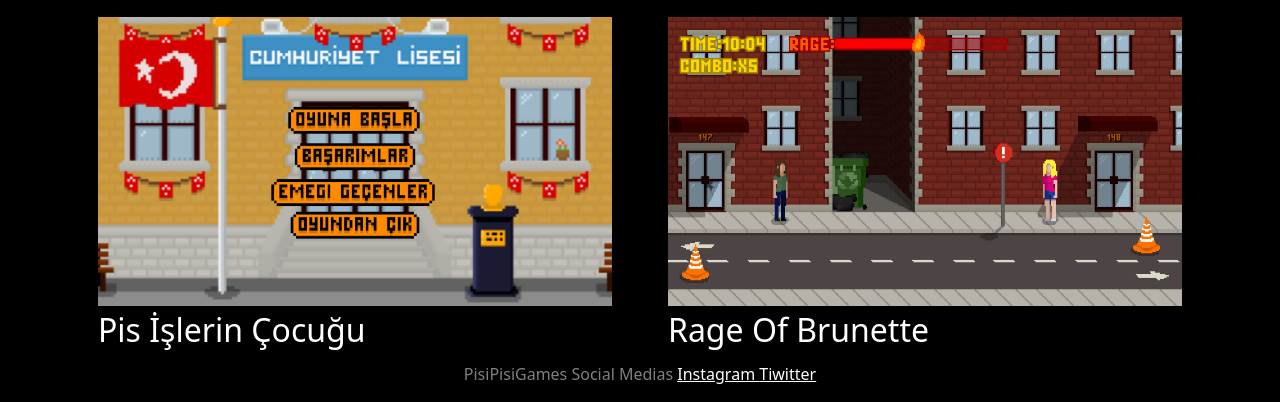
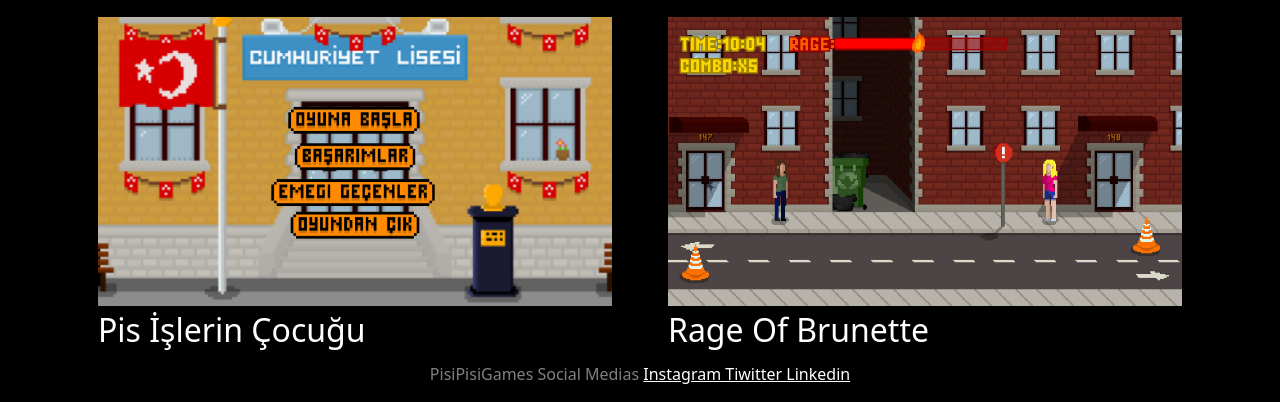
Before and after one commit to HasanBugraDuru/PisiPisiGamesWebsite, a plain HTML site: page PisiPisiGames.html in a window 1280 px wide. Shown: the part 995-1397 px from the top of the page. Drawn offline with nearby package versions, Linux system fonts and the light colour scheme.

Commit message:
Linkedin linki eklendi

```diff
--- a/PisiPisiGames.html
+++ b/PisiPisiGames.html
@@ -77,8 +77,12 @@
 
 
     <footer class="mt-auto text-white-50  text-center">
-      <p>PisiPisiGames Social Medias <a href="https://instagram.com/pisipisigames" class="text-white">Instagram <a
-            href="https://twitter.com/pisipisigames" class="text-white">Tiwitter</a></p>
+      <p>PisiPisiGames Social Medias
+        <a href="https://instagram.com/pisipisigames" class="text-white">Instagram
+        <a href="https://twitter.com/pisipisigames" class="text-white">Tiwitter
+        <a href="https://www.linkedin.com/in/pisipisi-games-a53879298/" class="text-white">Linkedin
+        </a>
+      </p>
     </footer>
 
 
```
